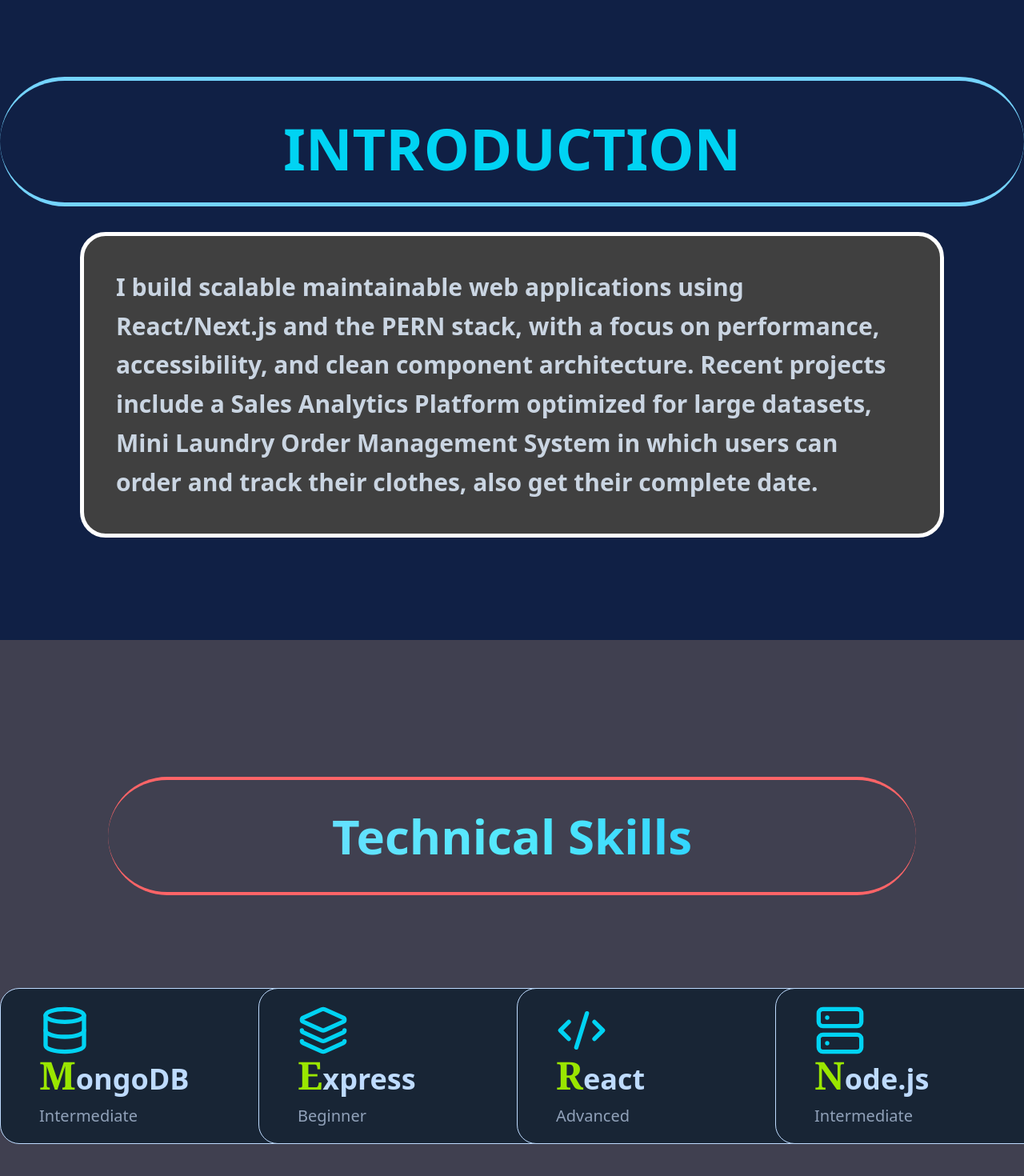
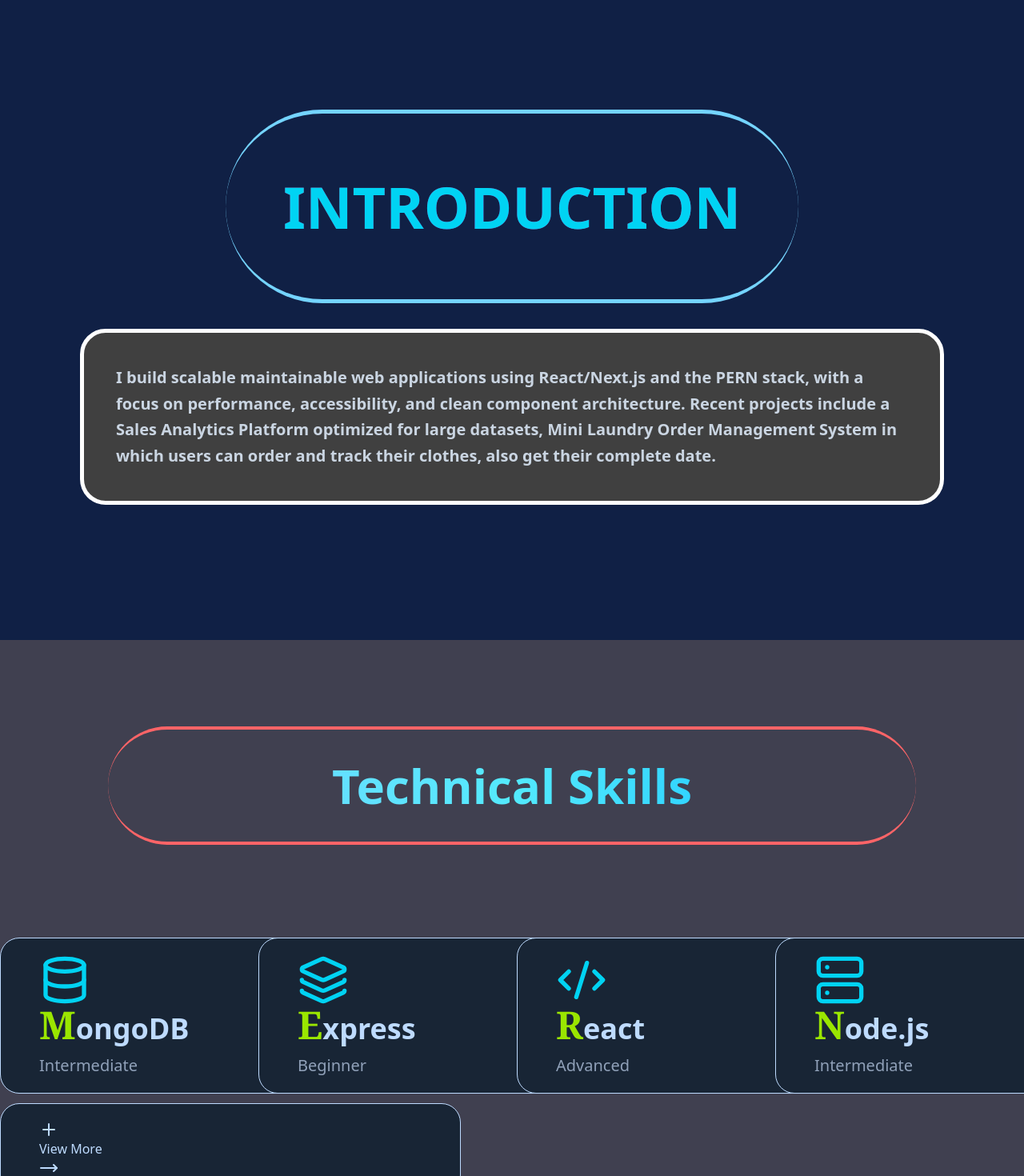
Before and after one commit to yashukaSan/Portfolio, a Next.js app: page / in a window 1280 px wide. Shown: the part 900-2370 px from the top of the page at 80% size. Built offline with nearby package versions, Linux system fonts and the light colour scheme.

Commit message:
Revisit already build sections for improvements

```diff
--- a/app/sections/Hero.jsx
+++ b/app/sections/Hero.jsx
@@ -24,25 +24,17 @@ export default function Hero(){
 
             {/* Introduction section */}
 
-            <section className="bg-[#102045] h-screen flex justify-center items-center " >
-                <div className=" " >
-                    <span className="flex border-b-5 hover:shadow-xl hover:border-t-red-400 hover:shadow-red-400 justify-center animation duration-500 border-t-5 py-8 rounded-full border-sky-300  text-7xl pt-12 font-bold text-cyan-400  " >
+            <section className="bg-[#102045] h-screen  flex justify-center items-center flex-col " >
+                    <span className="flex border-b-5 hover:border-b-0 hover:shadow-xl hover:border-t-red-600 hover:shadow-red-400 bg-clip-text hover:text-transparent bg-linear-to-br from-red-600 via-[#a800a8] to-pink-300 justify-center animation duration-500 border-t-5 px-18 py-8 lg:py-20 rounded-full border-sky-300 text-2xl lg:text-4xl xl:text-7xl pt-12 font-bold text-cyan-400  " >
                         INTRODUCTION
                     </span>
-                    <p className="bg-[#404040] animation duration-400 border-5 border-white my-8 mx-25 p-10 text-3xl font-semibold rounded-4xl text-slate-300 leading-relaxed " >
+                    <p className="bg-[#404040] animation duration-400 border-5 border-white my-8 mx-25 lg:p-10 p-8 text-sm lg:text-xl font-semibold rounded-4xl text-slate-300 leading-relaxed " >
                         I build scalable maintainable web applications using React/Next.js and the
                         PERN stack, with a focus on performance, accessibility, and clean component
                         architecture. Recent projects include a Sales Analytics Platform optimized for large datasets,
                         Mini Laundry Order Management System in which users can order and track their clothes, also get
                         their complete date.
                     </p>
-                </div>
-                <section>
-                    <div>
-
-                    </div>
-                    <div></div>
-                </section>
             </section>
         </section>
     )
--- a/app/sections/Skills.jsx
+++ b/app/sections/Skills.jsx
@@ -1,6 +1,6 @@
 "use client"
 
-import {CodeXml, Server, Layers, Database } from 'lucide-react'
+import {CodeXml, Server, Layers, Database, Plus, MoveRight } from 'lucide-react'
 import { useState } from 'react';
 
 export default function Skills(){
@@ -15,11 +15,11 @@ export default function Skills(){
             className={isHover && hoverCount===0 ? "transition duration-400 from-red-500 to-red-500 via-yellow-300 border-t-sky-400 hover:border-t-12 mb-29 shadow-xl shadow-red-400 bg-linear-to-r border-y-4 rounded-full p-10 bg-clip-text text-transparent text-6xl font-bold lg:px-40 xl:px-70 " : "mb-29 bg-linear-to-r transition duration-400 border-y-4 border-red-400 rounded-full p-10 bg-clip-text text-transparent text-6xl font-bold from-sky-300 via-cyan-300 to-sky-400 lg:px-40 xl:px-70 "} >
                 Technical Skills
             </h1>
-            <ul className="grid lg:gap-3  xl-gap-10 gap-3 grid-cols-2 xl:grid-cols-4" >
+            <ul className="grid lg:gap-3 xl-grid-cols-5 xl-gap-10 gap-3 grid-cols-2 lg:grid-cols-4" >
             <li className="w-[45vw] transition duration-400 hover:bg-linear-to-r from-[#dd89] px-12 py-5 border rounded-3xl bg-[#182535] " onMouseEnter={()=>{setIsHover(true); setHoverCount(3)} } onMouseLeave={()=>{setIsHover(false); setHoverCount(NaN)}} >
                     <Database className={isHover && hoverCount===3 ? "md:w-16 md:h-16 text-bold text-red-400" : "md:w-16 md:h-16 text-bold text-cyan-400"} />
-                    <h1 className={isHover && hoverCount===3 ? "text-5xl font-serif text-mauve-300" : "text-4xl font-bold"}>
-                        <span className={isHover && hoverCount===3 ? "text-6xl font-serif text-white" : "text-5xl font-serif text-lime-400"} >M</span>ongoDB
+                    <h1 className={isHover && hoverCount===3 ? "text-5xl font-serif text-green-300" : "text-4xl font-bold"}>
+                        <span className={isHover && hoverCount===3 ? "text-6xl font-serif text-green-400" : "text-5xl font-serif text-lime-400"} >M</span>ongoDB
                     </h1>
                     <p className={isHover && hoverCount===3 ? "text-xl text-pink-100 mt-3 " : "text-xl text-slate-400 mt-3"} >
                         Intermediate
@@ -27,8 +27,8 @@ export default function Skills(){
                 </li>
                 <li className="w-[45vw] px-12 py-5 border transition duration-400 hover:bg-linear-to-r from-[#dd89] rounded-3xl bg-[#182535] " onMouseEnter={()=>{setIsHover(true); setHoverCount(4)} } onMouseLeave={()=>{setIsHover(false); setHoverCount(NaN)}} >
                     <Layers className={isHover && hoverCount===4 ? "md:w-16 md:h-16 text-bold text-red-400" : "md:w-16 md:h-16 text-bold text-cyan-400" } />
-                    <h1 className={isHover && hoverCount===4 ? "text-5xl font-serif text-mauve-300" : "text-4xl font-bold"}>
-                    <span className={isHover && hoverCount===4 ? "text-6xl font-serif text-white" : "text-5xl font-serif text-lime-400"} >E</span>xpress
+                    <h1 className={isHover && hoverCount===4 ? "text-5xl font-serif text-green-300" : "text-4xl font-bold"}>
+                    <span className={isHover && hoverCount===4 ? "text-6xl font-serif text-green-400" : "text-5xl font-serif text-lime-400"} >E</span>xpress
                     </h1>
                     <p className={isHover && hoverCount===4 ? "text-xl text-pink-100 mt-3 " : "text-xl text-slate-400 mt-3"} >
                         Beginner
@@ -36,8 +36,8 @@ export default function Skills(){
                 </li>
                 <li className="w-[45vw] transition duration-400 hover:bg-linear-to-r from-[#dd89] px-12 py-5 border rounded-3xl bg-[#182535] " onMouseEnter={()=>{setIsHover(true); setHoverCount(1)} } onMouseLeave={()=>{setIsHover(false); setHoverCount(NaN)}} >
                     <CodeXml className={isHover && hoverCount===1 ? "md:w-16 md:h-16 text-bold text-red-400" : "md:w-16 md:h-16 text-bold text-cyan-400"} />
-                    <h1 className={isHover && hoverCount===1 ? "text-5xl font-serif text-mauve-300" : "text-4xl font-bold hover:text-black"}>
-                    <span className={isHover && hoverCount===1 ? "text-6xl font-serif text-white" : "text-5xl font-serif text-lime-400"} >R</span>eact
+                    <h1 className={isHover && hoverCount===1 ? "text-5xl font-serif text-green-300" : "text-4xl font-bold hover:text-black"}>
+                    <span className={isHover && hoverCount===1 ? "text-6xl font-serif text-green-400" : "text-5xl font-serif text-lime-400"} >R</span>eact
                     </h1>
                     <p className={isHover && hoverCount===1 ? "text-xl text-pink-100 mt-3 " : "text-xl text-slate-400 hover:text-slate-900 mt-3"} >
                         Advanced
@@ -45,12 +45,18 @@ export default function Skills(){
                 </li>
                 <li className="w-[45vw] transition duration-400 hover:bg-linear-to-r from-[#dd89]  px-12 py-5 border rounded-3xl bg-[#182535] " onMouseEnter={()=>{setIsHover(true); setHoverCount(2)} } onMouseLeave={()=>{setIsHover(false); setHoverCount(NaN)}} >
                     <Server className={isHover && hoverCount===2 ? "md:w-16 md:h-16 text-bold text-red-400" : "md:w-16 md:h-16 text-bold text-cyan-400"} />
-                    <h1 className={isHover && hoverCount===2 ? "text-5xl font-serif text-mauve-300" : "text-4xl font-bold"}>
-                    <span className={isHover && hoverCount===2 ? "text-6xl font-serif text-white" : "text-5xl font-serif text-lime-400"} >N</span>ode.js
+                    <h1 className={isHover && hoverCount===2 ? "text-5xl font-serif text-green-300" : "text-4xl font-bold"}>
+                    <span className={isHover && hoverCount===2 ? "text-6xl font-serif text-green-400" : "text-5xl font-serif text-lime-400"} >N</span>ode.js
                     </h1>
                     <p className={isHover && hoverCount===2 ? "text-xl text-pink-100 mt-3 " : "text-xl text-slate-400 mt-3"} >
                         Intermediate
                     </p>
+                </li>
+                <li className="w-[45vw] m-auto relative transition duration-400 hover:bg-linear-to-r from-[#dd89]  px-12 py-5 border rounded-3xl bg-[#182535] " onMouseEnter={()=>{setIsHover(true); setHoverCount(2)} } onMouseLeave={()=>{setIsHover(false); setHoverCount(NaN)}} >
+                    <div>
+                        <div><Plus /> View More</div>
+                        <MoveRight />
+                    </div>
                 </li>
 
             </ul>
```
